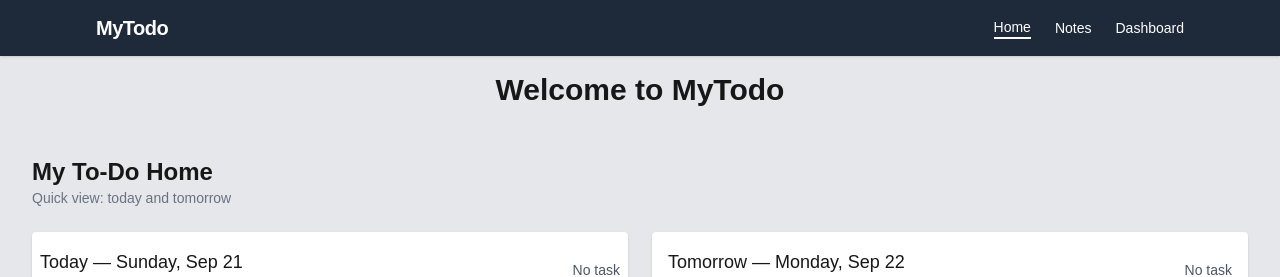
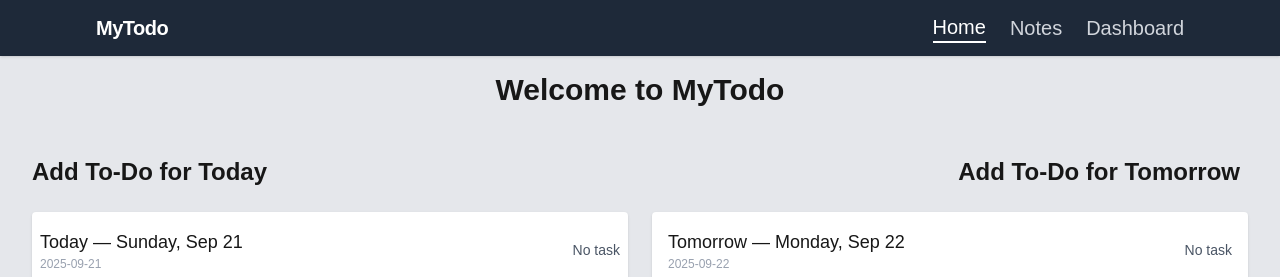
Before and after one commit to Sadik182/ToDoList, a Next.js app: page / in a window 1280 px wide. Shown: the top 277 px of the page. Built offline with nearby package versions, Linux system fonts and the light colour scheme; no server answers; the database is empty.

Commit message:
UI changes

```diff
--- a/src/app/components/Navbar/Navbar.tsx
+++ b/src/app/components/Navbar/Navbar.tsx
@@ -1,10 +1,16 @@
 "use client";
 
+import React, { useEffect, useState } from "react";
 import Link from "next/link";
 import { usePathname } from "next/navigation";
 
 export default function Navbar() {
   const pathname = usePathname();
+  const [mounted, setMounted] = useState(false);
+
+  useEffect(() => {
+    setMounted(true);
+  }, []);
 
   const links = [
     { href: "/", label: "Home" },
@@ -27,16 +33,19 @@ export default function Navbar() {
           {/* Navigation Links */}
           <div className="flex items-center gap-6">
             {links.map(({ href, label }) => {
-              const isActive = pathname === href;
+              // only mark active after mount so server/client match
+              const isActive = mounted && pathname === href;
+
               return (
                 <Link
                   key={href}
                   href={href}
-                  aria-current={isActive ? "page" : undefined}
-                  className={`text-sm font-medium transition-colors duration-200 text-white ${
+                  // only include aria-current when mounted & active
+                  {...(isActive ? { "aria-current": "page" } : {})}
+                  className={`text-sm font-medium transition-colors duration-200 text-xl text-gray-300 font-bold ${
                     isActive
                       ? "text-white border-b-2 border-white"
-                      : "text-gray-600 hover:text-white"
+                      : " hover:text-white"
                   }`}
                 >
                   {label}
--- a/src/app/components/TodoClient/TodoClient.tsx
+++ b/src/app/components/TodoClient/TodoClient.tsx
@@ -155,9 +155,13 @@ export default function TodoClient() {
 
   return (
     <div className="max-w-8xl mx-auto px-4 py-8 h-full">
-      <div className="mb-6">
-        <h1 className="text-2xl font-semibold">My To-Do Home</h1>
-        <p className="text-sm text-gray-500">Quick view: today and tomorrow</p>
+      <div className="mb-4 flex justify-between w-full">
+        <div className="w-1/2">
+          <h1 className="text-2xl mb-2 font-bold">Add To-Do for Today</h1>
+        </div>
+        <div className="w-1/2 text-right pr-2">
+          <h1 className="text-2xl mb-2 font-bold">Add To-Do for Tomorrow</h1>
+        </div>
       </div>
 
       <div className="grid grid-cols-1 md:grid-cols-2 gap-6">
```
